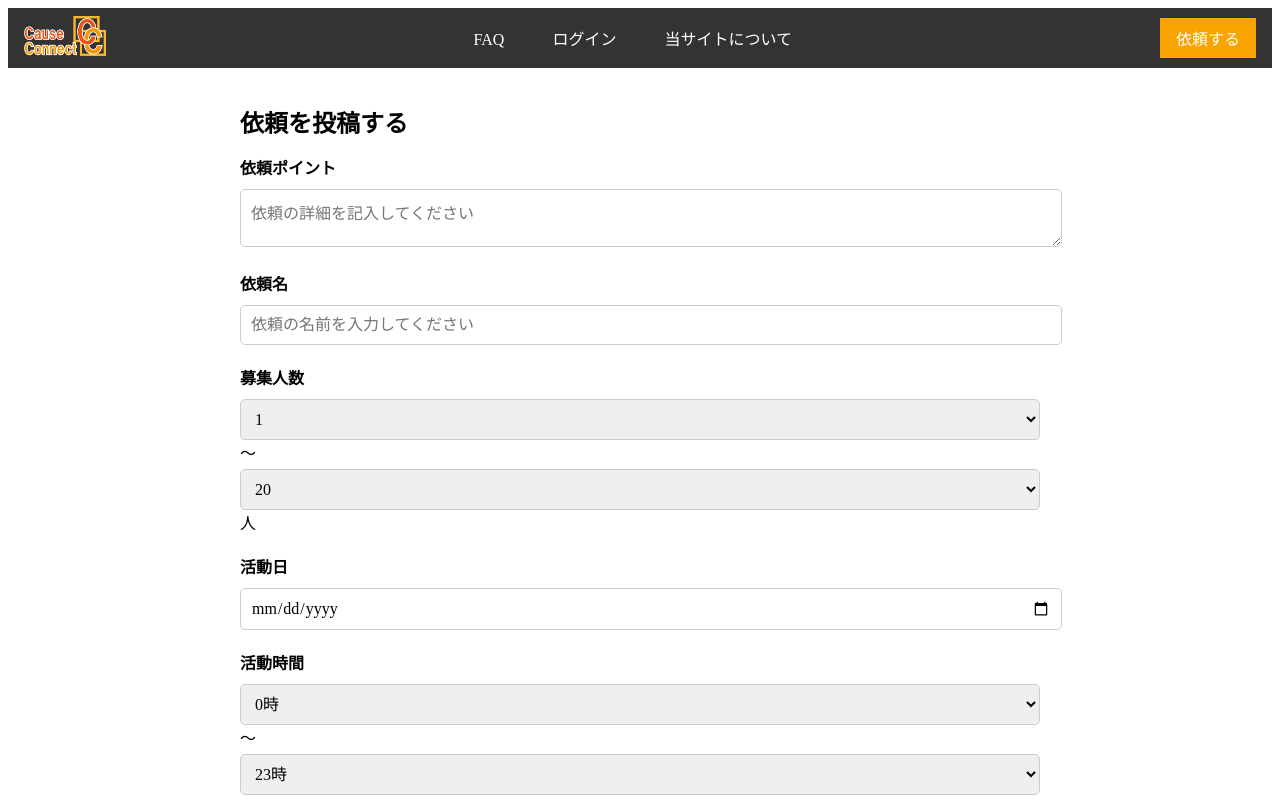
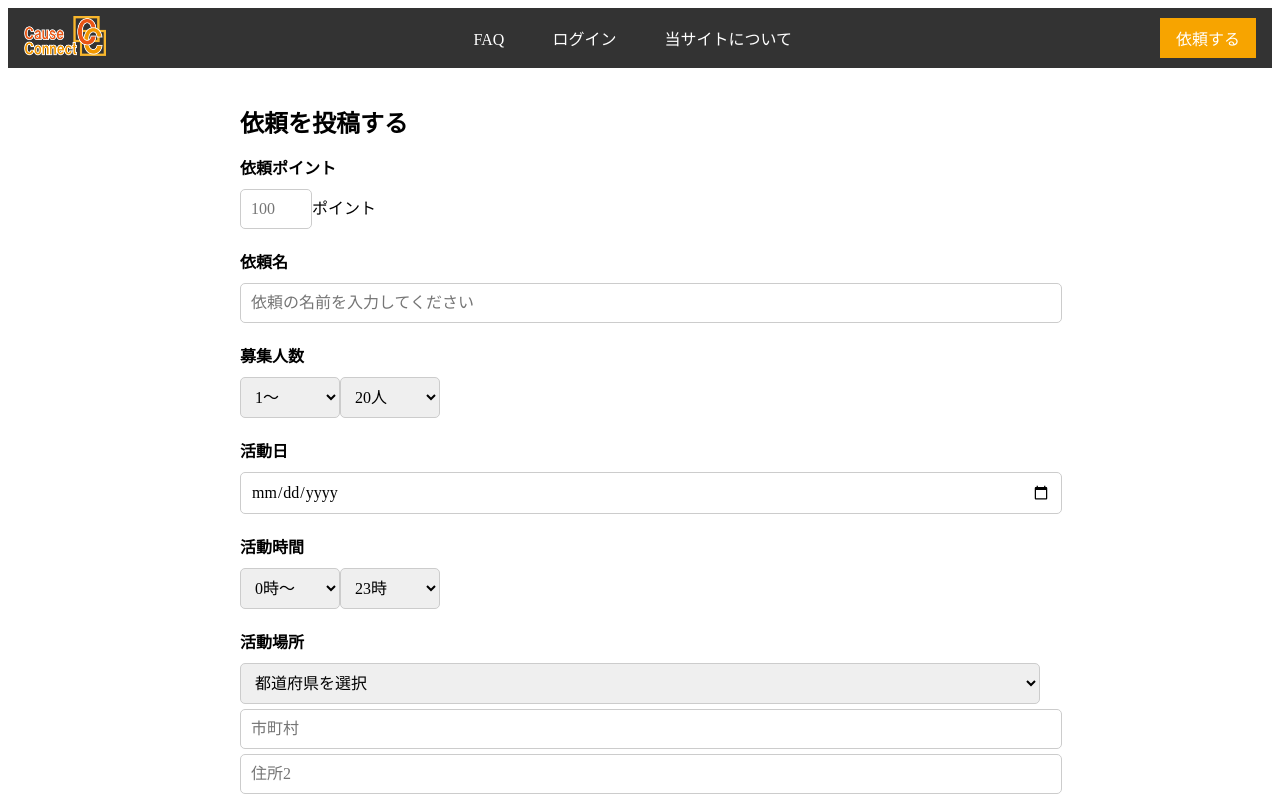
Before and after one commit to ivy239001/Cause-Conect, a Vue app in the folder CauseConnect/: page /Toko in a window 1280 px wide. Shown: the top 800 px of the page. Built offline with nearby package versions, Linux system fonts and the light colour scheme; a web font is replaced by a local one.

Commit message:
投稿フォーム調整なう

```diff
--- a/CauseConnect/src/views/Toko/Toko.vue
+++ b/CauseConnect/src/views/Toko/Toko.vue
@@ -97,8 +97,9 @@ export default {
     <form @submit.prevent="submitRequest">
       <!-- 依頼ポイント -->
       <div class="form-group">
+
         <label for="request-points">依頼ポイント</label>
-        <textarea id="request-points" v-model="requestPoints" placeholder="依頼の詳細を記入してください" required></textarea>
+        <input id="request-points" v-model="requestPoints" placeholder="100" required>ポイント
       </div>
 
       <!-- 依頼名 -->
@@ -110,15 +111,15 @@ export default {
       <!-- 募集人数 -->
       <div class="form-group">
         <label for="min-people">募集人数</label>
-        <div class="flex">
+        <div class="flex1">
           <select id="min-people" v-model="minPeople">
-            <option v-for="num in 20" :key="'min-' + num" :value="num">{{ num }}</option>
+            <option v-for="num in 20" :key="'min-' + num" :value="num">{{ num }}～</option>
           </select>
-          ～
+
           <select id="max-people" v-model="maxPeople">
-            <option v-for="num in 20" :key="'max-' + num" :value="num">{{ num }}</option>
+            <option v-for="num in 20" :key="'max-' + num" :value="num">{{ num }}人</option>
           </select>
-          人
+
         </div>
       </div>
 
@@ -131,11 +132,11 @@ export default {
       <!-- 活動時間 -->
       <div class="form-group">
         <label for="activity-time">活動時間</label>
-        <div class="flex">
+        <div class="flex2">
           <select id="start-time" v-model="startTime">
-            <option v-for="hour in hours" :key="'start-' + hour" :value="hour">{{ hour }}時</option>
+            <option v-for="hour in hours" :key="'start-' + hour" :value="hour">{{ hour }}時～</option>
           </select>
-          ～
+
           <select id="end-time" v-model="endTime">
             <option v-for="hour in hours" :key="'end-' + hour" :value="hour">{{ hour }}時</option>
           </select>
@@ -153,7 +154,7 @@ export default {
           </select>
 
           <!-- 住所1 -->
-          <input type="text" id="address1" v-model="address1" placeholder="住所1" required />
+          <input type="text" id="address1" v-model="address1" placeholder="市町村" required />
 
           <!-- 住所2 -->
           <input type="text" id="address2" v-model="address2" placeholder="住所2" />
@@ -280,7 +281,22 @@ export default {
 
 .form-group {
   margin-bottom: 20px;
+
+  .flex1{
+    width: 200px;
+    display: flex;
+  }
+  .flex2{
+    width: 200px;
+    display: flex;
+  }
 }
+
+#request-points{
+  width: 50px;
+}
+
+
 
 label {
   display: block;
```
